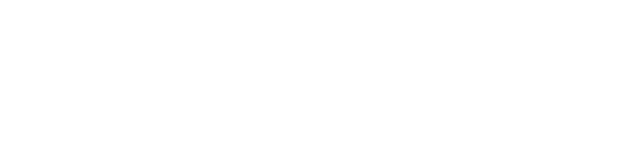
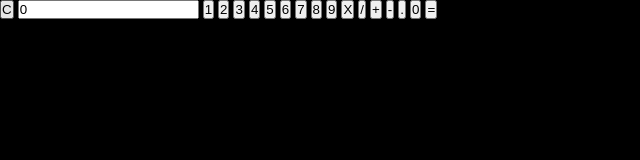
Before and after one commit to stevellanos01/Taller-1-Especializacion-Tecnologica-1, a plain HTML site: page index.html in a window 1280 px wide. Shown: the whole page, without its empty margins (0-640 px from the left). Drawn offline with Linux system fonts and the light colour scheme.

Commit message:
se agregaron botones

```diff
--- a/index.html
+++ b/index.html
@@ -3,9 +3,42 @@
 <head>
 	<meta charset="utf-8">
 	<meta name="viewport" content="width=device-width, initial-scale=1">
-	<title></title>
+	<title>Calculadora</title>
+
+	<link rel="stylesheet" type="text/css" href="style.css">
 </head>
 <body>
 
+<main class="box">
+	<div class="box-botones">
+
+		<button class="borrar">C</button>
+
+		<input type="" name="resultado" value="0">
+
+		<button class="uno" value="1">1</button>
+		<button class="dos" value="2">2</button>
+		<button class="tres" value="3">3</button>
+		<button class="cuatro" value="4">4</button>
+		<button class="cinco" value="5">5</button>
+		<button class="seis" value="6">6</button>
+		<button class="siete" value="7">7</button>
+		<button class="ocho" value="8">8</button>
+		<button class="nueve" value="9">9</button>
+
+
+		<button class="multiplicar" value="X">X</button>
+		<button class="dividir" value="/">/</button>
+		<button class="sumar" value="+">+</button>
+		<button class="restar" value="-">-</button>
+
+		<button class="punto" value=".">.</button>
+		<button class="cero" value="0">0</button>
+		<button class="igual" value="=">=</button>
+
+	</div>
+
+</main>
+
 </body>
 </html>
--- a/style.css
+++ b/style.css
@@ -0,0 +1,17 @@
+*{
+	margin: 0;
+  	padding: 0;
+}
+
+
+main{
+	background: black;
+	width: 100%;
+	height: 100vh;
+	display: flex;
+  	flex-flow: wrap;
+}
+
+button {
+
+}
```
